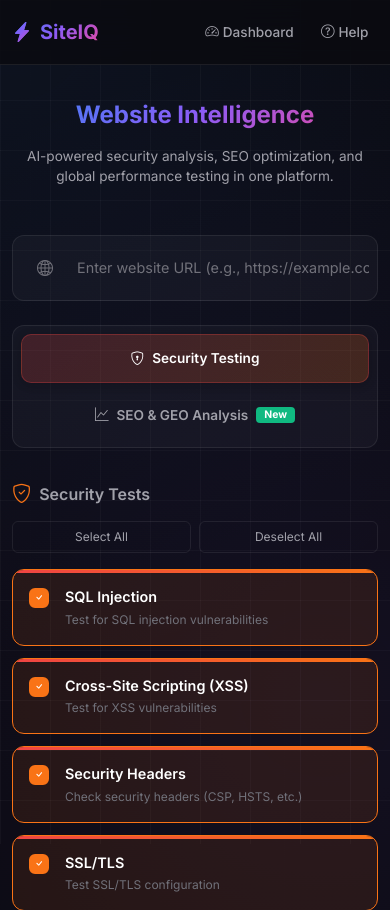
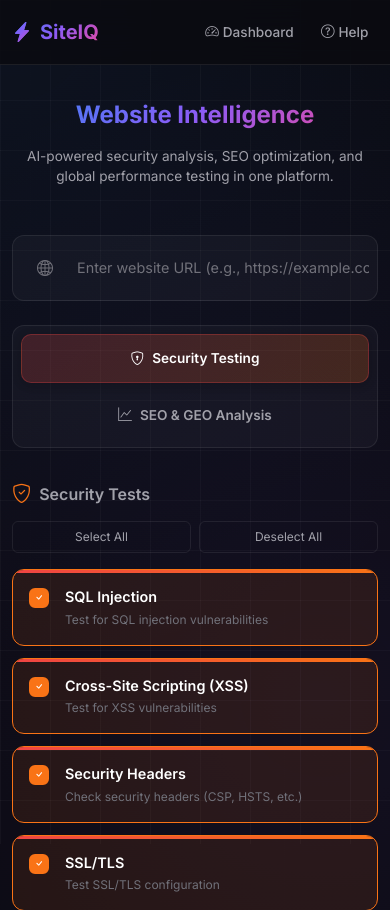
Before and after one commit to sastrophy/siteiq, a Flask app: page / in a window 390 px wide. Shown: the top 910 px of the page. Run offline with Flask 3, Linux system fonts and the light colour scheme; data that the repository does not hold is empty.

Commit message:
mobile-friendly resposive fixes

```diff
--- a/webapp/templates/index.html
+++ b/webapp/templates/index.html
@@ -1230,7 +1230,6 @@
                         <button class="tab-btn seo-geo" onclick="switchTab('seo-geo')">
                             <i class="bi bi-graph-up"></i>
                             SEO & GEO Analysis
-                            <span class="badge">New</span>
                         </button>
                     </div>
 
```
